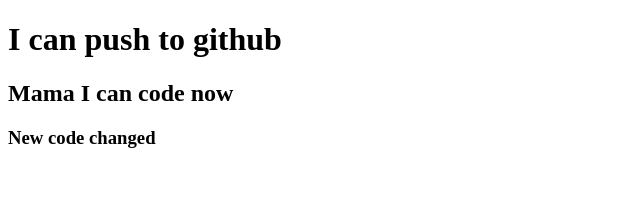
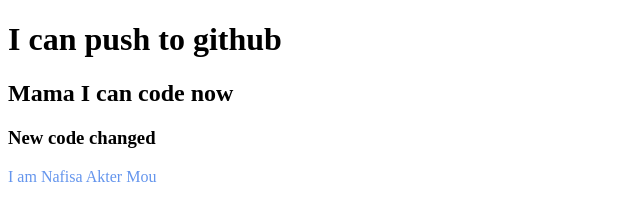
Before and after one commit to nafisamou/my-first-repo, a plain HTML site: page index.html in a window 1280 px wide. Shown: the whole page, without its empty margins (0-640 px from the left). Drawn offline with Linux system fonts and the light colour scheme.

Commit message:
styles added

```diff
--- a/index.html
+++ b/index.html
@@ -5,11 +5,12 @@
     <meta http-equiv="X-UA-Compatible" content="IE=edge">
     <meta name="viewport" content="width=device-width, initial-scale=1.0">
     <title>my first github repo</title>
+    <link rel="stylesheet" href="style.css">
 </head>
 <body>
     <h1> I can push to github</h1>
     <h2> Mama I can code now </h2>
     <h3> New code changed </h3>
-
+    <p> I am Nafisa Akter Mou </p>
 </body>
 </html>
--- /dev/null
+++ b/style.css
@@ -0,0 +1,3 @@
+p{
+    color: cornflowerblue;
+}
```
